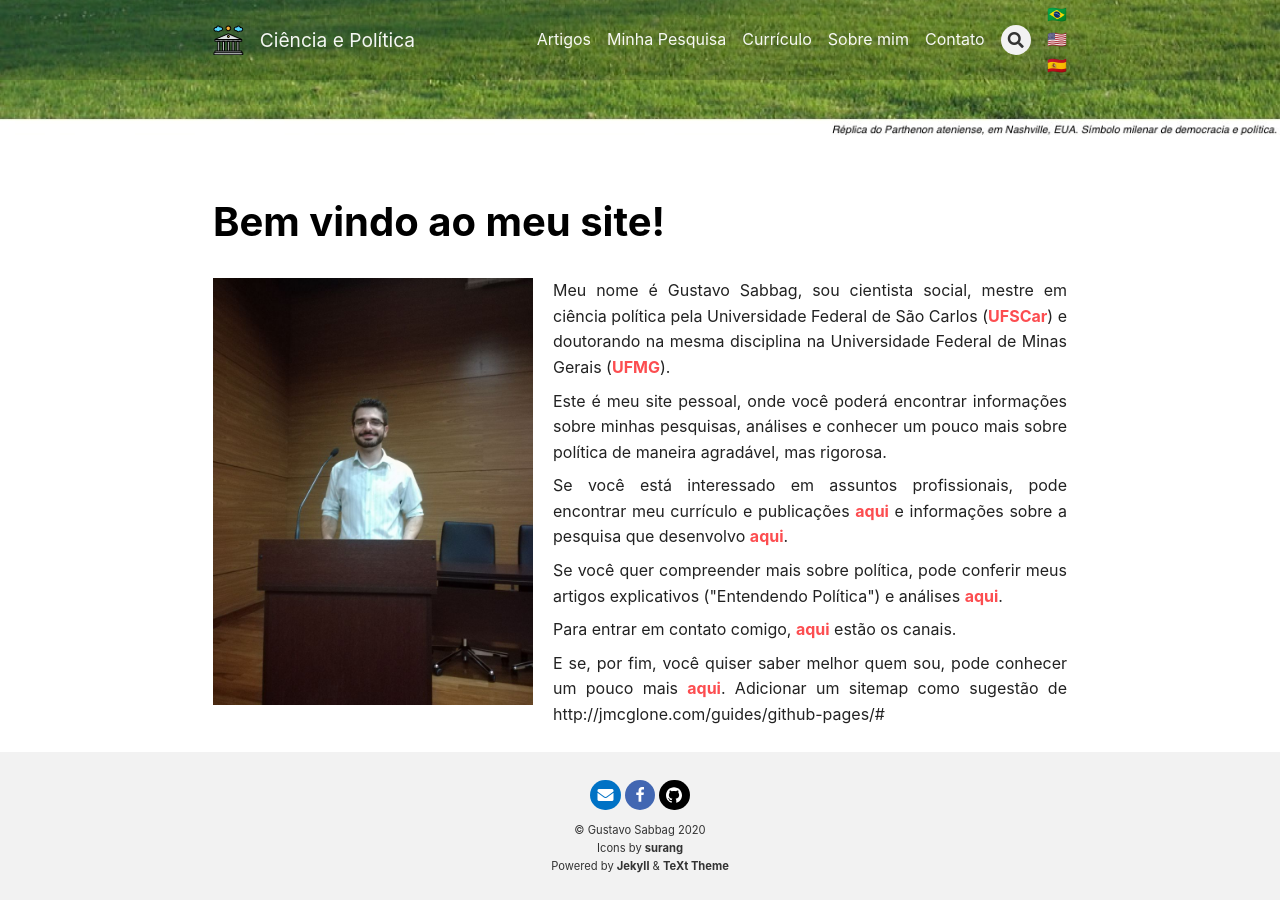
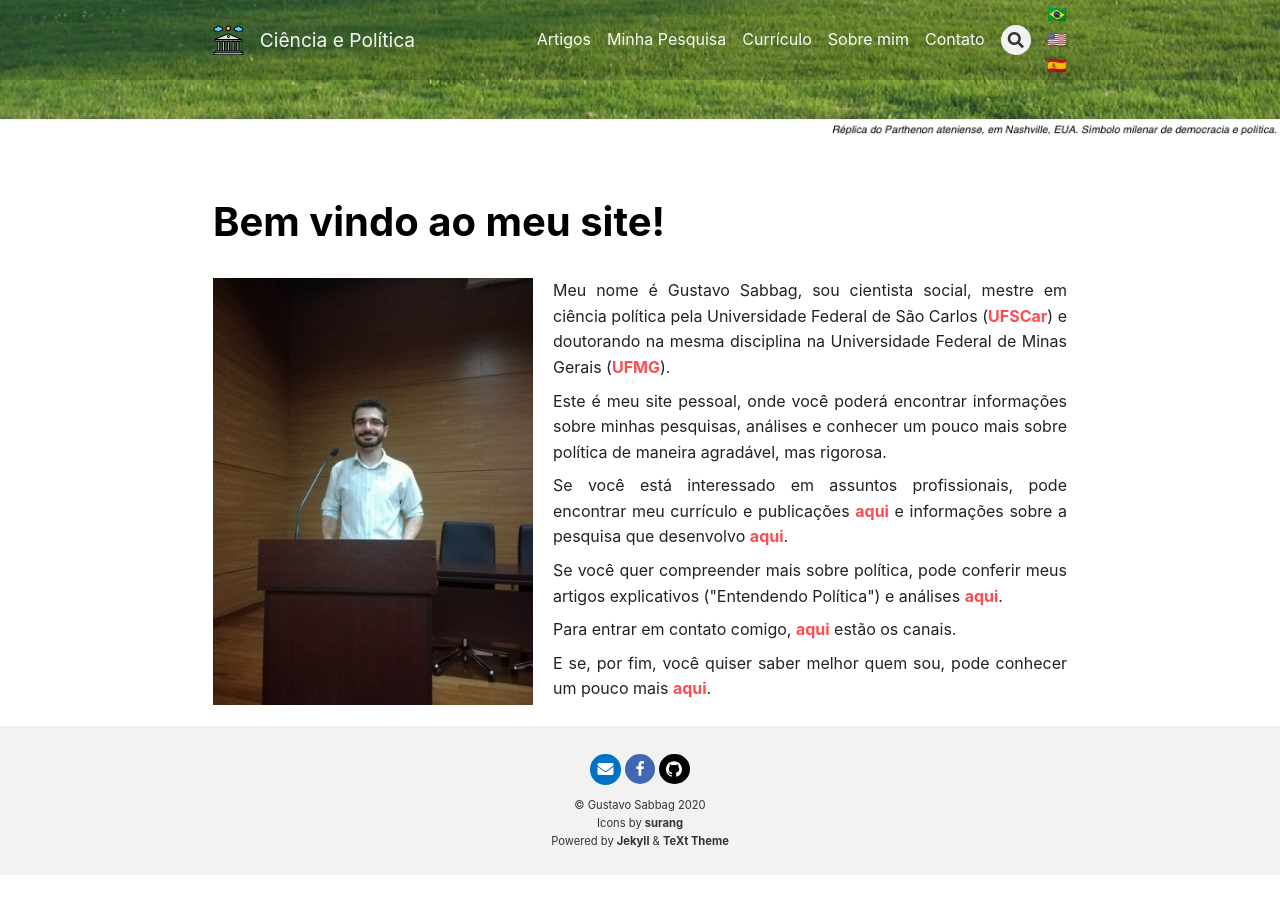
Before and after one commit to gustavosabbag/gustavosabbag.github.io, a Jekyll site: the page built from index.html, in a window 1280 px wide and 900 px high, scrolled down 825 px. Built offline with Jekyll 4.4.1, drawn with Linux system fonts in a browser that asks for light colours; nearby versions of some CDN libraries; the list of posts is cut into pages by our own code; after the commit the page ends 1700 px from its top, so only the background shows below that.

Commit message:
corregi links

```diff
--- a/es/index.html
+++ b/es/index.html
@@ -44,9 +44,10 @@
    title="Mi articulos">aqui</a>.
 </p>
 <p>
-Para ponerse en contacto conmigo, <a href="http://localhost:4000/es/contacto.html"
+Para ponerse en contacto conmigo, <a href="{{ base.url }} /es/contacto.html"
    title="Mi email y redes sociales">aqui</a> están los canales.
-
+</p>
+<p>
 Y si, por fin, quieres saber mejor quien soy, puedes conocer un poco más de mi
 <a href="{{ base.url }}/es/sobremi.html"
    title= "Más informaciones sobre mi">aqui</a>.
--- a/index.html
+++ b/index.html
@@ -55,9 +55,5 @@
    <a href="{{ base.url }} /br/sobremim.html"
    title= "Mais informações sobre mim">aqui</a>.
 
-Adicionar um sitemap como sugestão de
-
-http://jmcglone.com/guides/github-pages/#
-
 </p>
 </div>
```
